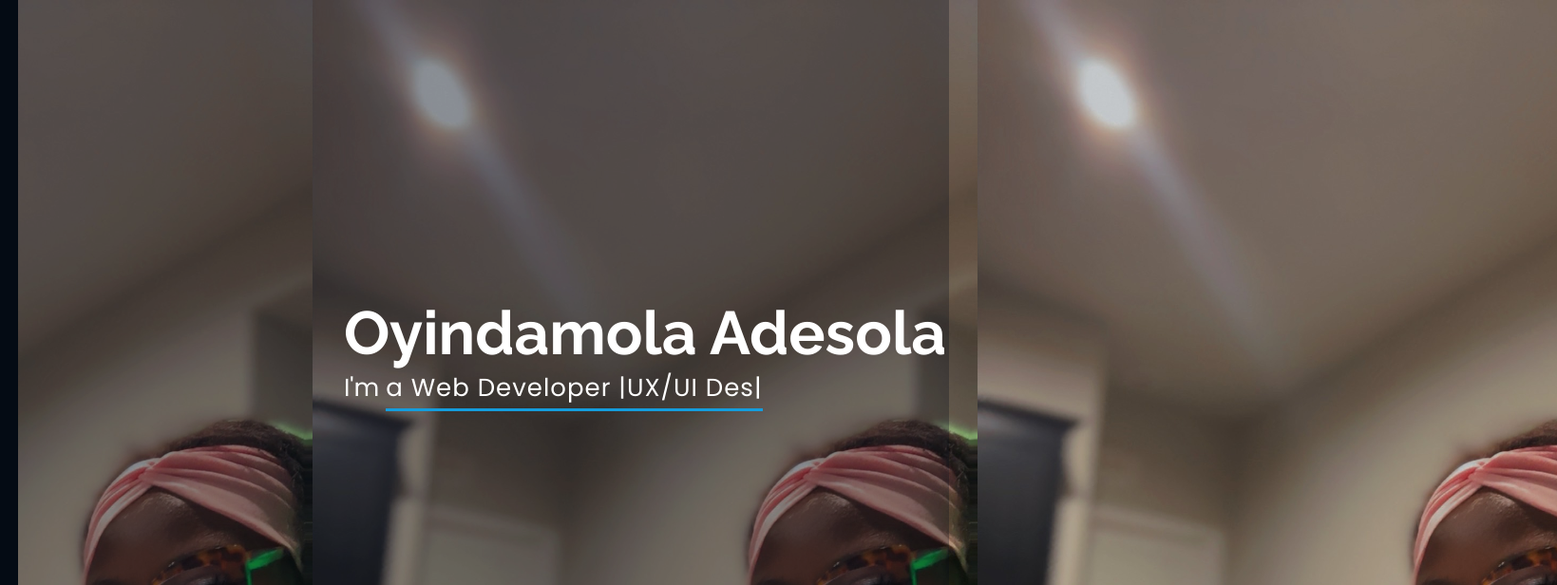
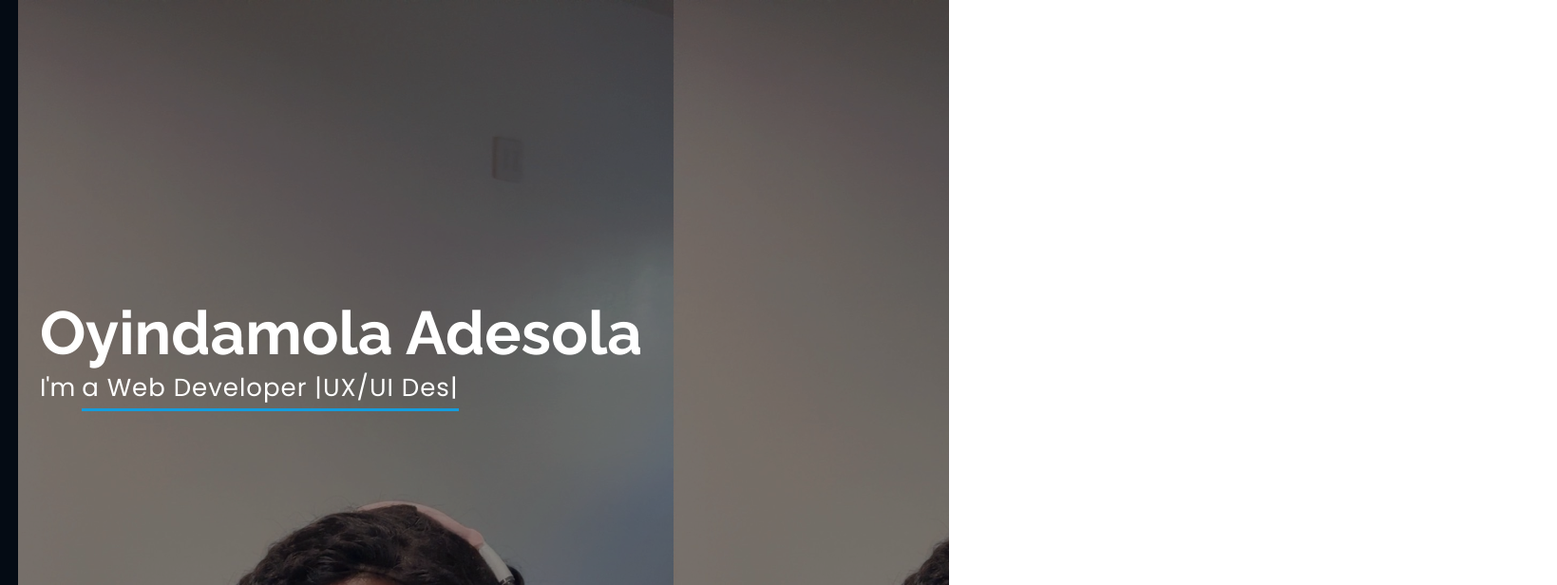
Before and after one commit to oyindamolaadesola/Portfolio, a plain HTML site: page index.html in a window 1280 px wide. Shown: the top 616 px of the page at 95% size, 1639 px wide, since content can reach past the window. Drawn offline with nearby package versions, Linux system fonts and the light colour scheme.

Commit message:
Update style.css

```diff
--- a/assets/css/style.css
+++ b/assets/css/style.css
@@ -196,9 +196,9 @@ h1, h2, h3, h4, h5, h6 {
 # Hero Section
 --------------------------------------------------------------*/
 #hero {
-  width: 150%;
+  width: 100%;
   height: 100vh;
-  background: url("../img/oyinda.jpeg") top center;
+  background: url("../img/oyinda2.jpeg") top center;
   background-size: 700px;
 }
 #hero:before {
```
